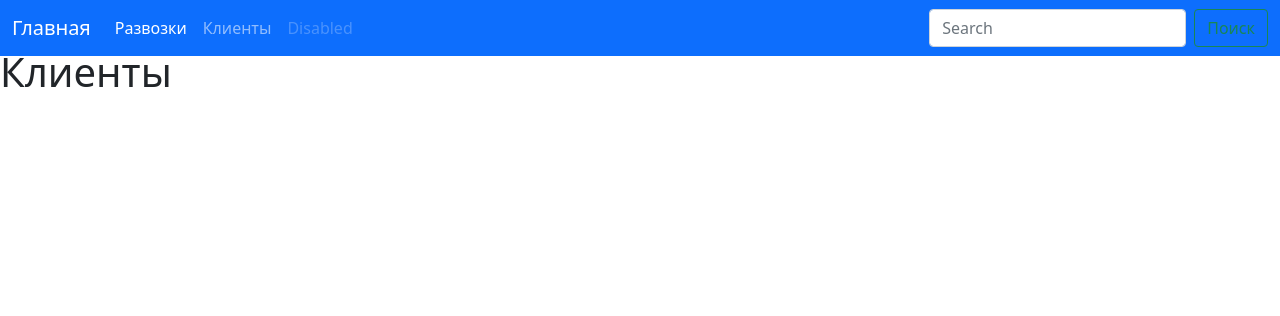
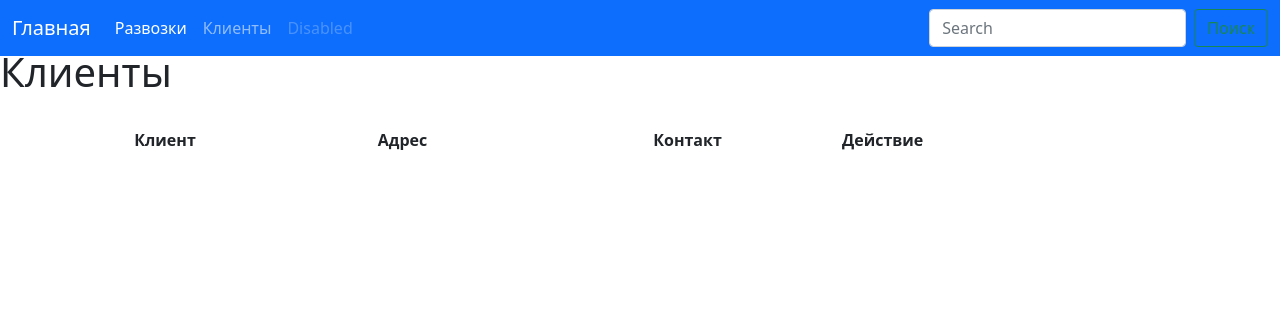
Before and after one commit to tsibul/razvozki, a Django app: template razvozki/templates/razvozki/customers.html in a window 1280 px wide. Shown: the top 316 px of the page. Run offline with Django 3.2, Linux system fonts and the light colour scheme; the template is opened without the code that fills it, so the values that code supplies are empty.

Commit message:
Add buttons, form table

```diff
--- a/razvozki/templates/razvozki/customers.html
+++ b/razvozki/templates/razvozki/customers.html
@@ -14,6 +14,27 @@
     <br><br>
     <h1>Клиенты</h1>
 <br>
+<div class="container">
+  <div class="row row-cols-4">
+    <div class="col-2 text-center fw-bold">Клиент</div>
+    <div class="col text-center fw-bold" >Адрес</div>
+    <div class="col text-center fw-bold">Контакт</div>
+    <div class="col-1 text-center fw-bold">Действие</div>
+  </div>
+</div>
+{% for cst in cust %}
+<div class="container">
+  <div class="row row-cols-4">
+    <div class="col-2 border border-1">{{cst.name}}</div>
+    <div class="col border border-1">{{cst.address}}</div>
+    <div class="col border border-1">{{cst.contact}}</div>
+    <div class="col-1 btn-group btn-sm mb-1" role="group" aria-label="Basic mixed styles example">
+      <button type="submit" class="btn btn-sm btn-primary">Изменить</button>
+      <button type="button" class="btn btn-sm btn-danger">Удалиь</button>
+    </div>
+  </div>
+</div>
+{% endfor %}
 
 
 <script src="https://cdn.jsdelivr.net/npm/bootstrap@5.1.3/dist/js/bootstrap.bundle.min.js" integrity="sha384-ka7Sk0Gln4gmtz2MlQnikT1wXgYsOg+OMhuP+IlRH9sENBO0LRn5q+8nbTov4+1p" crossorigin="anonymous"></script>
```
